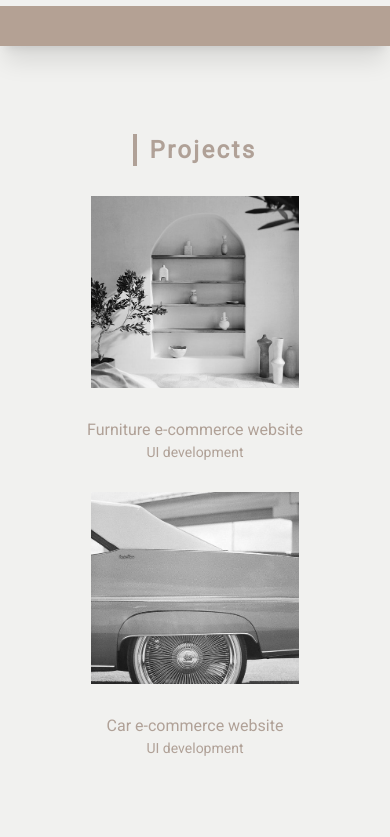
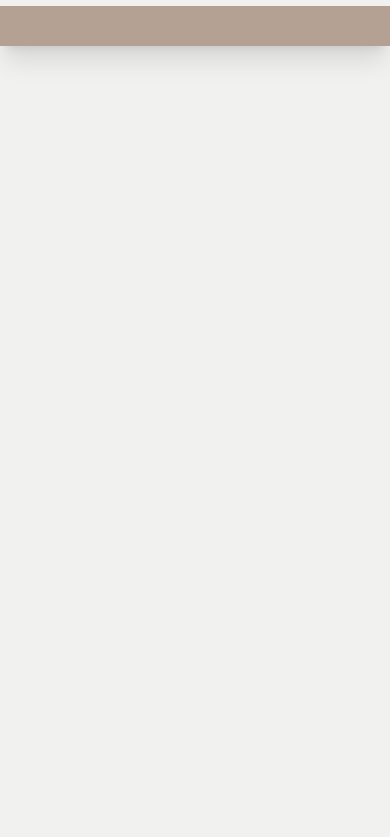
Before and after one commit to bilgebvli/personal-portfolio, a Vue app: page / in a window 390 px wide. Shown: the part 1560-2397 px from the top of the page. Built offline with nearby package versions, Linux system fonts and the light colour scheme.

Commit message:
Animation effect was added to projects section

```diff
--- a/src/views/home/sections/projects/index.vue
+++ b/src/views/home/sections/projects/index.vue
@@ -2,7 +2,7 @@
   <div
     class="p-5 pt-5 bg-light-taupe contact shadow-xl shadow-light-taupe-500"
   ></div>
-  <div class="mx-6 lg:mx-80">
+  <div :class="{ 'mx-6 lg:mx-80 process-grid': true, active }">
     <div class="text-center mt-20">
       <h2 :class="titleClasses1">Projects</h2>
     </div>
@@ -50,7 +50,7 @@
         Get Started
       </a>
     </div>
-    <div :class="{ 'process-grid relative get-started mt-20': true, active }">
+    <div class="relative get-started mt-20">
       <img src="@/assets/images/1667915720876.png" />
       <a
         href="mailto:bilgebvli@gmail.com"
@@ -140,7 +140,7 @@ export default defineComponent({
   },
   methods: {
     handleScroll() {
-      if (window.scrollY > 1500) this.active = true;
+      if (window.scrollY > 1300) this.active = true;
     },
   },
 });
```
